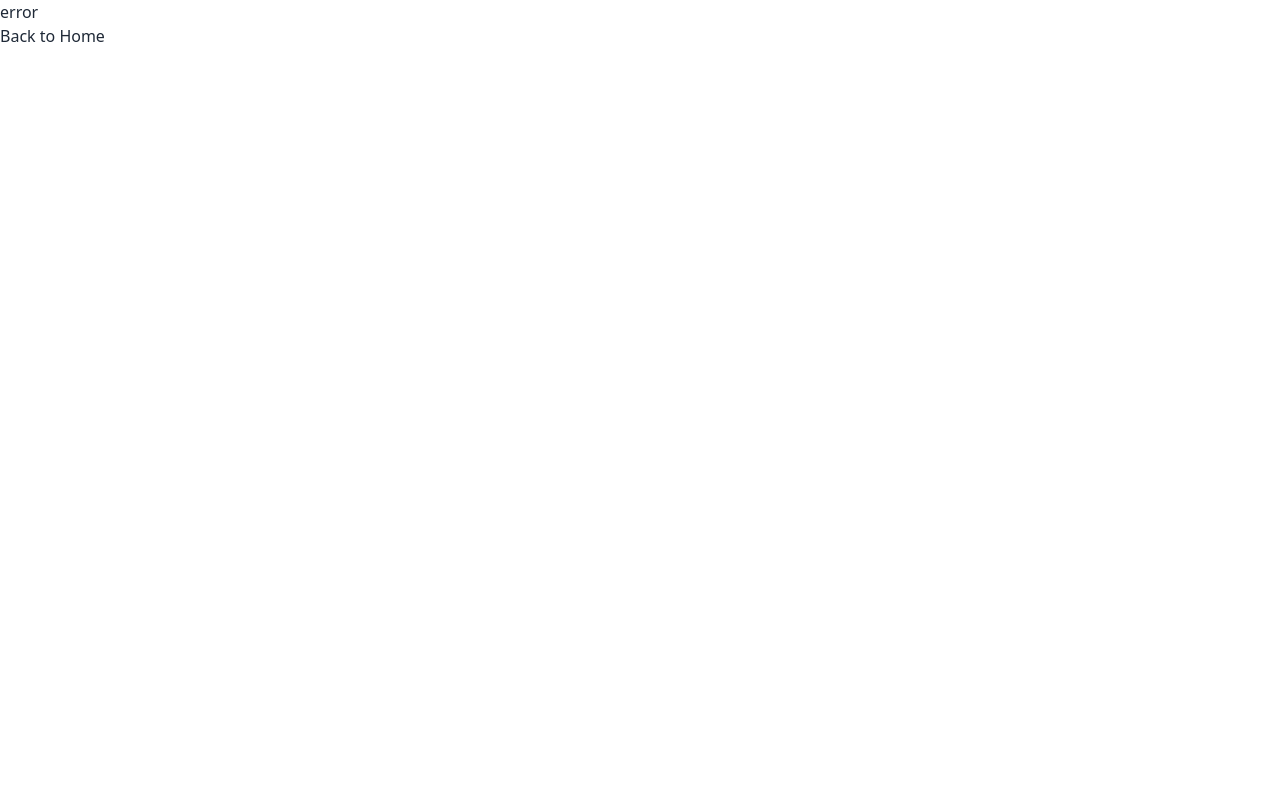
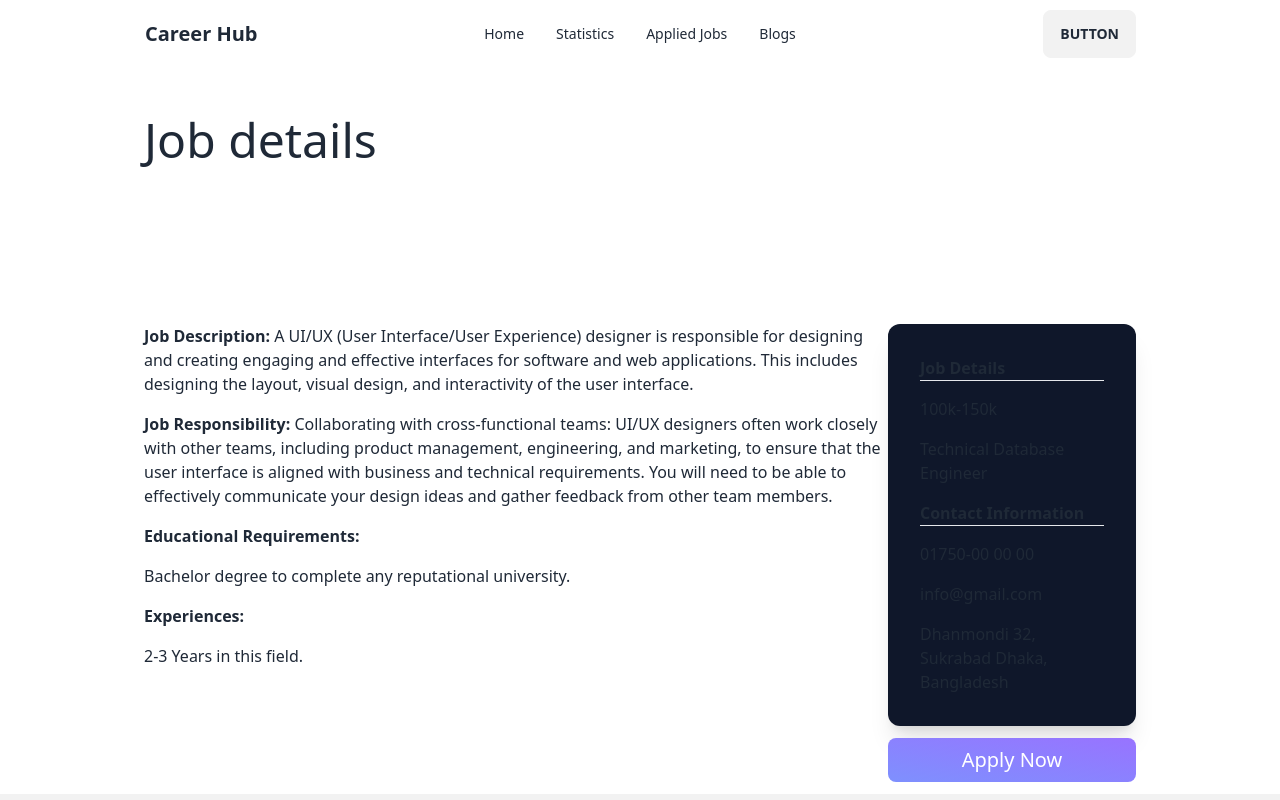
Before and after one commit to riasat01/career-hub-with-react, a React (Vite) app: page /job/1 in a window 1280 px wide. Before the commit this address had no page. Shown: the top 800 px of the page. Built offline with nearby package versions, Linux system fonts and the light colour scheme.

Commit message:
job details added

```diff
--- a/src/components/featured-jobs/FeaturedJobs.jsx
+++ b/src/components/featured-jobs/FeaturedJobs.jsx
@@ -8,15 +8,18 @@ const FeaturedJobs = () => {
         .then(res => res.json())
         .then(data => setJobs(data))
     }, [])
+    const [length, setLength] = useState(4);
+    // console.log(jobs.length)
     return (
         <div className="text-center mt-32">
             <h1 className="text-5xl font-bold mb-2">Featured Jobs</h1>
             <p>Explore thousands of job opportunities with all the information you need. Its your future</p>
             <section className="grid grid-cols-2 gap-8 mt-8">
             {
-                jobs.map((job, i) => <Job key={i} job={job}></Job>)
+                jobs.slice(0,length).map((job, i) => <Job key={i} job={job}></Job>)
             }
             </section>
+            <button className="my-12 text-white rounded-lg bg-gradient-to-tr from-[#7E90FE] to-[#9873FF] font-semibold px-4 py-2" onClick={() => setLength(jobs.length)}>Show More</button>
         </div>
     );
 };
--- a/src/components/footer/Footer.jsx
+++ b/src/components/footer/Footer.jsx
@@ -1,6 +1,6 @@
 const Footer = () => {
     return (
-        <footer className="footer p-10 bg-base-200 text-base-content">
+        <footer className="px-36 footer py-10 bg-base-200 text-base-content">
             <nav>
                 <header className="footer-title">Services</header>
                 <a className="link link-hover">Branding</a>
--- /dev/null
+++ b/src/components/job-details/JobDetails.jsx
@@ -0,0 +1,45 @@
+import { useLoaderData, useParams } from "react-router-dom";
+
+const JobDetails = () => {
+
+    const jobs = useLoaderData();
+    const id = useParams();
+    const idInt = parseInt(id.id);
+    const job = jobs.find(j => j.id == idInt);
+    // console.log(jobs, job, idInt)
+    const { salary, job_title, contact_information } = job;
+    const { phone, email, address } = contact_information;
+    return (
+        <>
+            <h1 className="text-5xl mb-40 mt-12">Job details</h1>
+            <div className="grid grid-cols-4">
+                {/* <h1>job details</h1>
+            <p>{job.job_title}</p>
+            <p>{job.company_name}</p> */}
+
+                <section className="col-span-3 space-y-4">
+                    <p><span className="font-bold">Job Description:</span> A UI/UX (User Interface/User Experience) designer is responsible for designing and creating engaging and effective interfaces for software and web applications. This includes designing the layout, visual design, and interactivity of the user interface.</p>
+                    <p><span className="font-bold">Job Responsibility:</span> Collaborating with cross-functional teams: UI/UX designers often work closely with other teams, including product management, engineering, and marketing, to ensure that the user interface is aligned with business and technical requirements. You will need to be able to effectively communicate your design ideas and gather feedback from other team members.</p>
+                    <h2 className="font-bold">Educational Requirements:</h2>
+                    <p>Bachelor degree to complete any reputational university.</p>
+                    <h2 className="font-bold">Experiences:</h2>
+                    <p>2-3 Years in this field.</p>
+                </section>
+                <section>
+                    <div className=" space-y-4 bg-slate-900 shadow-xl p-8 rounded-xl">
+                        <h2 className="font-bold border-b">Job Details</h2>
+                        <p>{salary}</p>
+                        <p>{job_title}</p>
+                        <h2 className="font-bold border-b">Contact Information</h2>
+                        <p>{phone}</p>
+                        <p>{email}</p>
+                        <p>{address}</p>
+                    </div>
+                    <button className="w-full bg-gradient-to-tr from-[#7E90FE] to-[#9873FF] my-3 py-2 rounded-lg text-white text-xl font-medium">Apply Now</button>
+                </section>
+            </div>
+        </>
+    );
+};
+
+export default JobDetails;
--- a/src/components/job/Job.jsx
+++ b/src/components/job/Job.jsx
@@ -1,3 +1,5 @@
+import { Link } from "react-router-dom";
+
 const Job = ({ job }) => {
 
     const gradientBorder = {
@@ -5,9 +7,9 @@ const Job = ({ job }) => {
         borderImage: `linear-gradient(to right, #7E90FE, #9873FF) 1`
     }
 
-    const{logo, job_title, company_name, remote_or_onsite, job_type, location, salary} = job;
+    const{id, logo, job_title, company_name, remote_or_onsite, job_type, location, salary} = job;
     return (
-        <div style={gradientBorder} className="card card-compact w-96 bg-base-100 shadow-xl m-auto pl-12">
+        <div style={gradientBorder} className="card card-compact w-full bg-base-100 shadow-xl m-auto pl-12">
             <figure className="w-fit p-4"><img src={logo} alt="Shoes" /></figure>
             <div className="card-body  space-y-3">
                 <h2 className="card-title">{job_title}</h2>
@@ -21,7 +23,7 @@ const Job = ({ job }) => {
                     <p className="flex-grow-0">Salary: {salary}</p>
                 </div>
                 <div className="card-actions justify-start">
-                    <button className="btn btn-primary bg-gradient-to-tr from-[#7E90FE] to-[#9873FF]">Buy Now</button>
+                    <Link to={`/job/${id}`} className="btn btn-primary bg-gradient-to-tr from-[#7E90FE] to-[#9873FF]">View Details</Link>
                 </div>
             </div>
         </div>
--- a/src/components/navbar/Navbar.jsx
+++ b/src/components/navbar/Navbar.jsx
@@ -3,14 +3,14 @@ import Footer from "../footer/Footer";
 
 const Navbar = () => {
     const links = <>
-    <li><NavLink to='/'>Home</NavLink></li>
-    <li><NavLink to='/statistics'>Statistics</NavLink></li>
-    <li><NavLink to='/applied'>Applied Jobs</NavLink></li>
-    <li><NavLink to='/blogs'>Blogs</NavLink></li>
+        <li><NavLink to='/'>Home</NavLink></li>
+        <li><NavLink to='/statistics'>Statistics</NavLink></li>
+        <li><NavLink to='/applied'>Applied Jobs</NavLink></li>
+        <li><NavLink to='/blogs'>Blogs</NavLink></li>
     </>
     return (
-        <div>
-            <div className="navbar bg-base-100">
+        <div className="">
+            <div className="px-36 navbar bg-base-100">
                 <div className="navbar-start">
                     <div className="dropdown">
                         <label tabIndex={0} className="btn btn-ghost lg:hidden">
@@ -20,7 +20,7 @@ const Navbar = () => {
                             {links}
                         </ul>
                     </div>
-                    <a className="btn btn-ghost normal-case text-xl">daisyUI</a>
+                    <a className="btn btn-ghost normal-case text-xl px-0">Career Hub</a>
                 </div>
                 <div className="navbar-center hidden lg:flex">
                     <ul className="menu menu-horizontal px-1">
@@ -31,7 +31,9 @@ const Navbar = () => {
                     <a className="btn">Button</a>
                 </div>
             </div>
-            <Outlet></Outlet>
+            <section className="px-36">
+                <Outlet></Outlet>
+            </section>
             <Footer></Footer>
         </div>
     );
--- a/src/layouts/MainLayout.jsx
+++ b/src/layouts/MainLayout.jsx
@@ -5,6 +5,7 @@ import Statistics from "../components/statistics/Statistics";
 import AppliedJobs from "../components/applied-jobs/AppliedJobs";
 import Blogs from "../components/blogs/Blogs";
 import ErrorPage from "../components/error-page/ErrorPage";
+import JobDetails from "../components/job-details/JobDetails";
 
 const MainLayout = () => {
     const myRouter= createBrowserRouter([
@@ -27,6 +28,11 @@ const MainLayout = () => {
                 {
                     path: `/blogs`,
                     element: <Blogs></Blogs>
+                },
+                {
+                    path: `/job/:id`,
+                    element: <JobDetails></JobDetails>,
+                    loader: () => fetch('../jobs.json')
                 }
             ],
             errorElement: <ErrorPage></ErrorPage>
```
